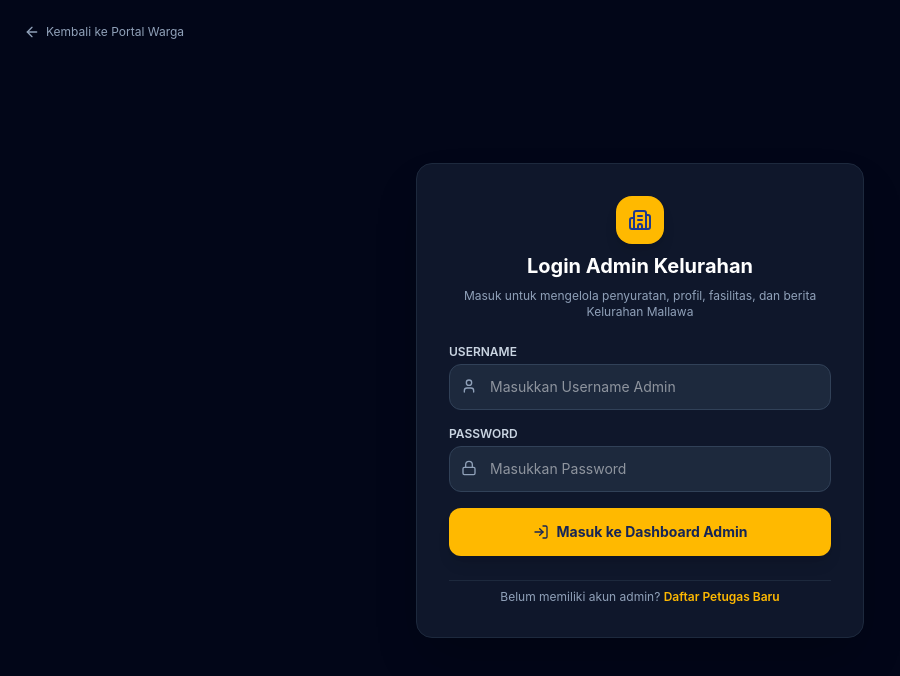
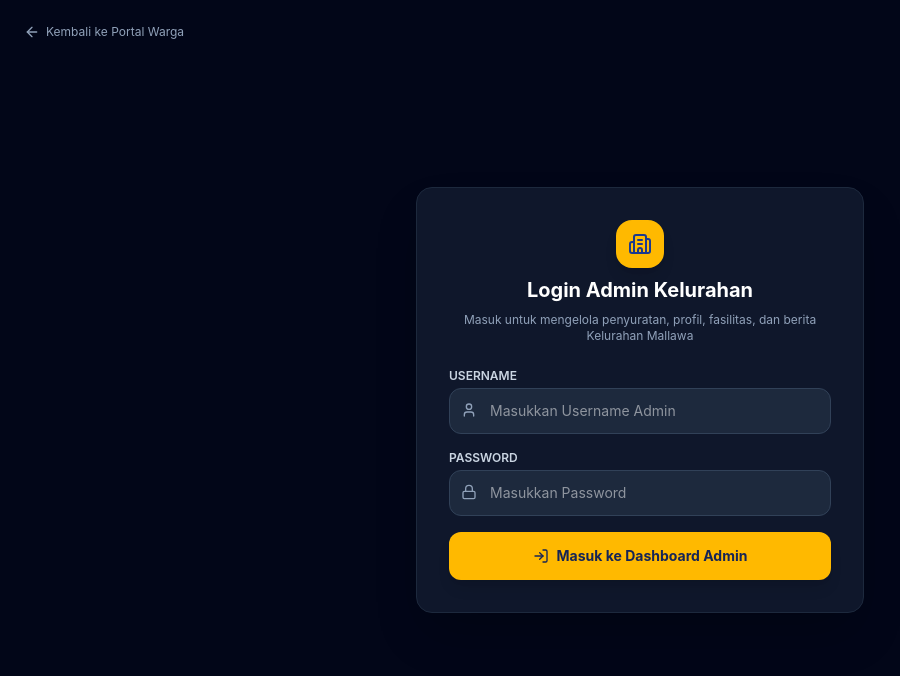
Before and after one commit to wayyumrdh/web-kelurahan, a React (Vite) app in the folder Frontend/: page /login in a window 1280 px wide. Shown: the top 676 px of the page, without its empty margins (0-900 px from the left). Built offline with nearby package versions, Linux system fonts and the light colour scheme.

Commit message:
Update Login.jsx

```diff
--- a/Frontend/src/pages/admin/Login.jsx
+++ b/Frontend/src/pages/admin/Login.jsx
@@ -1,5 +1,5 @@
 import React, { useState, useEffect } from 'react';
-import { useNavigate, Link } from 'react-router-dom';
+import { useNavigate } from 'react-router-dom';
 import { Building2, Lock, LogIn, ArrowLeft, User } from 'lucide-react';
 import { villageData } from '../../data/mockData';
 
@@ -58,7 +58,7 @@ export default function Login() {
       {/* Tombol Kembali ke Portal Warga */}
       <button
         onClick={() => navigate('/')}
-        className="absolute top-6 left-6 text-slate-400 hover:text-white text-xs flex items-center gap-1.5 transition"
+        className="absolute top-6 left-6 text-slate-400 hover:text-white text-xs flex items-center gap-1.5 transition cursor-pointer"
       >
         <ArrowLeft className="w-4 h-4" />
         <span>Kembali ke Portal Warga</span>
@@ -124,25 +124,14 @@ export default function Login() {
           <button
             type="submit"
             disabled={loading}
-            className="w-full bg-amber-400 hover:bg-amber-300 disabled:bg-slate-700 text-blue-950 font-bold py-3.5 rounded-xl transition flex items-center justify-center gap-2 text-sm mt-2 shadow-lg"
+            className="w-full bg-amber-400 hover:bg-amber-300 disabled:bg-slate-700 text-blue-950 font-bold py-3.5 rounded-xl transition flex items-center justify-center gap-2 text-sm mt-2 shadow-lg cursor-pointer"
           >
             <LogIn className="w-4 h-4" />
             <span>{loading ? 'Memeriksa Kredensial...' : 'Masuk ke Dashboard Admin'}</span>
           </button>
         </form>
 
-        {/* Link ke Halaman Register */}
-        <div className="text-center pt-2 border-t border-slate-800">
-          <p className="text-xs text-slate-400">
-            Belum memiliki akun admin?{' '}
-            <Link to="/register" className="text-amber-400 hover:underline font-semibold">
-              Daftar Petugas Baru
-            </Link>
-          </p>
-        </div>
-
       </div>
-
     </div>
   );
 }
```
